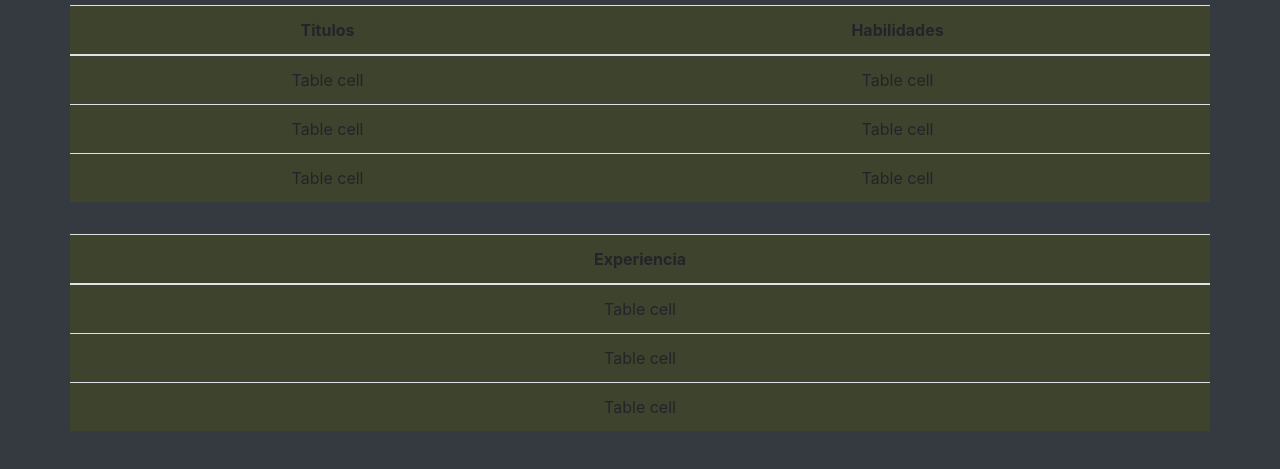
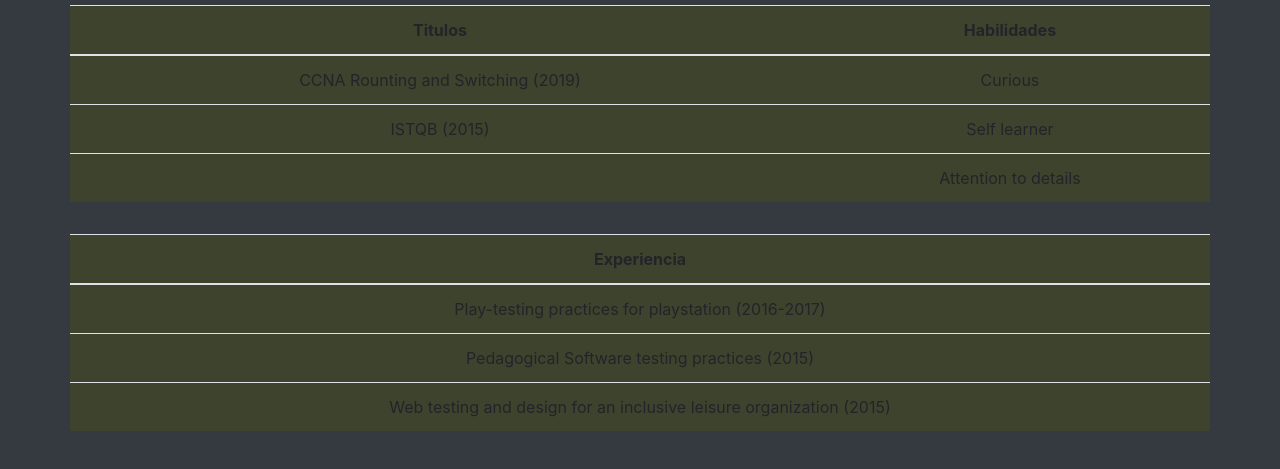
Before and after one commit to dmg2112/protfolio, a plain HTML site: page index.html in a window 1280 px wide. Shown: the part 93-562 px from the top of the page. Drawn offline with nearby package versions, Linux system fonts and the light colour scheme.

Commit message:
index acabado, texto incluido

```diff
--- a/index.html
+++ b/index.html
@@ -36,16 +36,16 @@
   <tbody>
     <tr>
 
-      <td>Table cell</td>
-      <td>Table cell</td>
+      <td>CCNA Rounting and Switching (2019)</td>
+      <td>Curious</td>
     </tr>
     <tr>
-      <td>Table cell</td>
-      <td>Table cell</td>
+      <td>ISTQB (2015)</td>
+      <td>Self learner</td>
     </tr>
     <tr>
-      <td>Table cell</td>
-      <td>Table cell</td>
+      <td></td>
+      <td>Attention to details</td>
     </tr>
   </tbody>
 </table>
@@ -58,13 +58,14 @@
   </thead>
   <tbody>
     <tr>
-      <td>Table cell</td>
+      <td>Play-testing practices for playstation (2016-2017)</td>
     </tr>
     <tr>
-      <td>Table cell</td>
+      <td>Pedagogical Software testing practices (2015)</td>
     </tr>
     <tr>
-      <td>Table cell</td>
+      <td>Web testing and design for an inclusive leisure organization (2015)
+</td>
     </tr>
   </tbody>
 </table>
```
